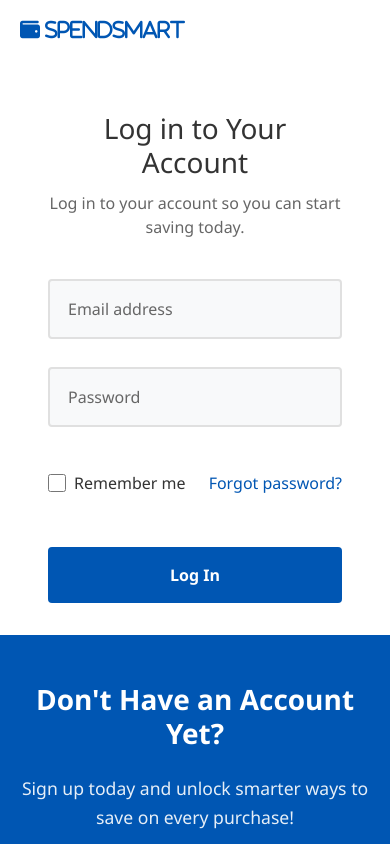
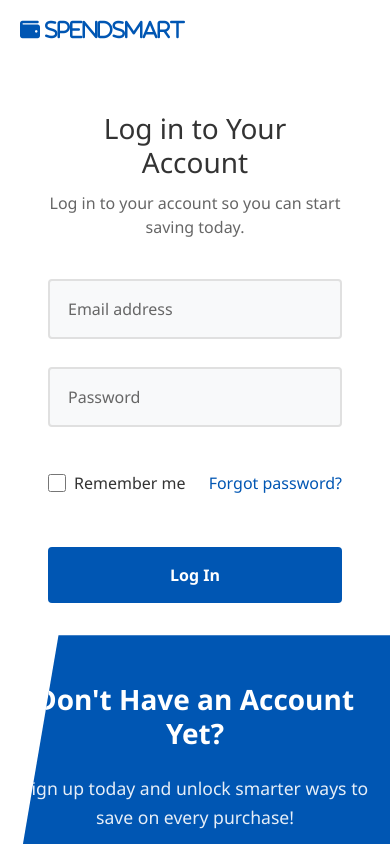
Before and after one commit to suhaib-mousa/SpendSmart.github.io, a React (Vite) app: page /login in a window 390 px wide. Built offline with nearby package versions, Linux system fonts and the light colour scheme.

Commit message:
Fix authentication styles and signup functionality

```diff
--- a/src/services/auth.js
+++ b/src/services/auth.js
@@ -11,20 +11,16 @@ export const login = async (email, password) => {
     }
     return response.data;
   } catch (error) {
-    throw error.response.data;
+    throw error.response?.data || { message: 'Network error occurred' };
   }
 };
 
 export const register = async (userData) => {
   try {
     const response = await axios.post(`${API_URL}/register`, userData);
-    if (response.data.token) {
-      localStorage.setItem('token', response.data.token);
-      localStorage.setItem('user', JSON.stringify(response.data.user));
-    }
     return response.data;
   } catch (error) {
-    throw error.response.data;
+    throw error.response?.data || { message: 'Network error occurred' };
   }
 };
 
@@ -33,7 +29,7 @@ export const forgotPassword = async (email) => {
     const response = await axios.post(`${API_URL}/forgot-password`, { email });
     return response.data;
   } catch (error) {
-    throw error.response.data;
+    throw error.response?.data || { message: 'Network error occurred' };
   }
 };
 
@@ -42,7 +38,7 @@ export const resetPassword = async (token, password) => {
     const response = await axios.post(`${API_URL}/reset-password`, { token, password });
     return response.data;
   } catch (error) {
-    throw error.response.data;
+    throw error.response?.data || { message: 'Network error occurred' };
   }
 };
 
--- a/src/styles/Auth.css
+++ b/src/styles/Auth.css
@@ -20,8 +20,7 @@
   padding: 2rem;
   display: flex;
   flex-direction: column;
-  transform: translateX(0);
-  transition: transform 0.4s ease-out;
+  animation: slideInLeft 0.6s ease-out;
   position: relative;
   z-index: 2;
   background: white;
@@ -179,6 +178,14 @@
   box-shadow: 0 4px 12px rgba(0, 86, 179, 0.2);
 }
 
+.login.auth-cta-side {
+  clip-path: polygon(0% 0, 85% 0, 100% 100%, 0% 100%);
+}
+
+.signup.auth-cta-side {
+  clip-path: polygon(15% 0, 100% 0, 100% 100%, 0% 100%);
+}
+
 /* Right side - CTA */
 .auth-cta-side {
   width: 50%;
@@ -190,35 +197,18 @@
   color: white;
   padding: 2rem;
   text-align: center;
+  animation: slideInRight 0.6s ease-out;
   position: relative;
   z-index: 1;
-  transform: translateX(0);
-  transition: transform 0.4s ease-out;
-}
-
-.login.auth-cta-side {
-  transform: skewX(-10deg) translateX(5%);
-  transform-origin: bottom right;
-}
-
-.signup.auth-cta-side {
-  transform: skewX(10deg) translateX(-5%);
-  transform-origin: bottom left;
+  transition: clip-path 0.6s ease-in-out;
 }
 
 .auth-cta-content {
   max-width: 400px;
   transform: translateX(0);
-  transition: transform 0.4s ease-out;
+  transition: transform 0.6s ease-in-out;
   opacity: 1;
-}
-
-.login.auth-cta-side .auth-cta-content {
-  transform: skewX(10deg);
-}
-
-.signup.auth-cta-side .auth-cta-content {
-  transform: skewX(-10deg);
+  animation: fadeIn 0.6s ease-out 0.3s both;
 }
 
 .auth-cta-title {
@@ -253,6 +243,36 @@
   box-shadow: 0 4px 12px rgba(0, 0, 0, 0.1);
 }
 
+/* Animations */
+@keyframes slideInLeft {
+  from {
+    transform: translateX(100%);
+  }
+  to {
+    transform: translateX(0);
+  }
+}
+
+@keyframes slideInRight {
+  from {
+    transform: translateX(-100%);
+  }
+  to {
+    transform: translateX(0);
+  }
+}
+
+@keyframes fadeIn {
+  from {
+    opacity: 0;
+    transform: translateX(30px);
+  }
+  to {
+    opacity: 1;
+    transform: translateX(0);
+  }
+}
+
 /* Responsive */
 @media (max-width: 768px) {
   .auth-container {
@@ -262,20 +282,10 @@
   .auth-form-side,
   .auth-cta-side {
     width: 100%;
-    transform: none;
-  }
-
-  .login.auth-cta-side,
-  .signup.auth-cta-side {
-    transform: none;
-  }
-
-  .login.auth-cta-side .auth-cta-content,
-  .signup.auth-cta-side .auth-cta-content {
-    transform: none;
   }
 
   .auth-cta-side {
+    clip-path: polygon(0 0, 100% 0, 100% 100%, 0 100%);
     padding: 3rem 1rem;
   }
 
```
